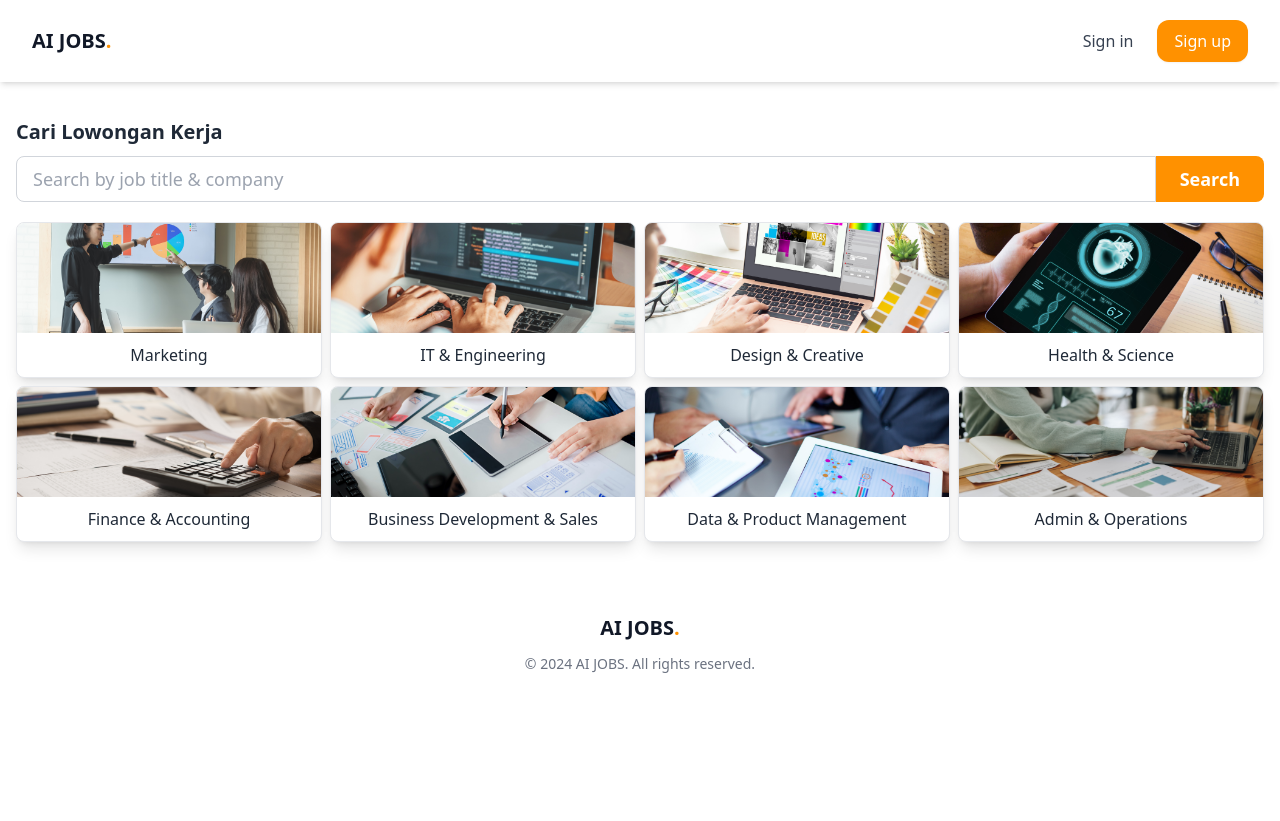
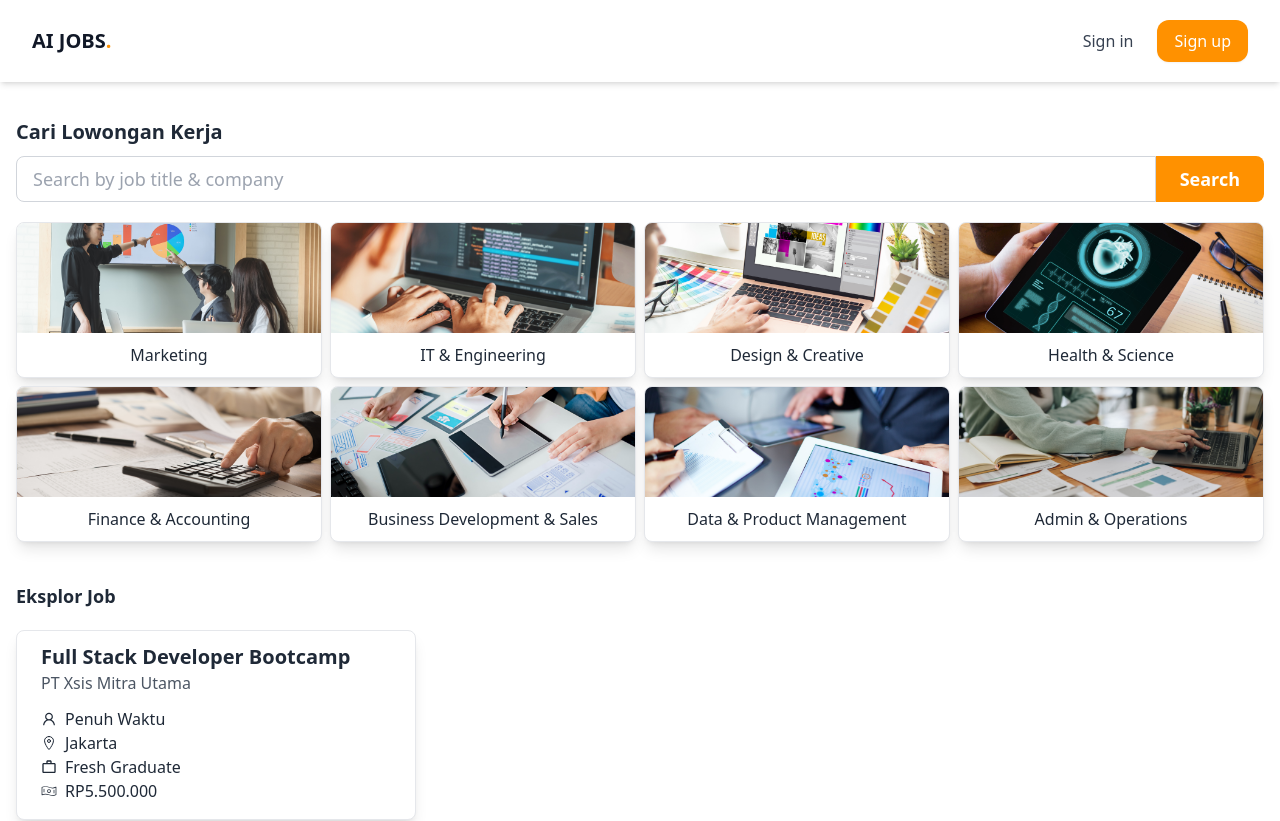
Before and after one commit to tasyaangesti/job-seeker, a React (Vite) app in the folder client/: page / in a window 1280 px wide. Shown: the top 821 px of the page. Before the commit the page ends 800 px from the top, so only its background shows below. Built offline with nearby package versions, Linux system fonts and the light colour scheme.

Commit message:
feat: section cardjob

```diff
--- a/client/package.json
+++ b/client/package.json
@@ -12,6 +12,7 @@
   "dependencies": {
     "react": "^18.3.1",
     "react-dom": "^18.3.1",
+    "react-icons": "^5.3.0",
     "react-router-dom": "^6.26.1"
   },
   "devDependencies": {
--- a/client/src/components/Dashboard.jsx
+++ b/client/src/components/Dashboard.jsx
@@ -1,3 +1,4 @@
+import CardJob from "./section/CardJob";
 import Category from "./section/Category";
 import Search from "./section/Search";
 
@@ -7,6 +8,7 @@ export default function Dashboard() {
       <h1 className="text-xl font-semibold mb-[10px]"> Cari Lowongan Kerja</h1>
       <Search />
       <Category />
+      <CardJob />
     </div>
   );
 }
--- /dev/null
+++ b/client/src/components/section/CardJob.jsx
@@ -0,0 +1,46 @@
+import { AiOutlineUser } from "react-icons/ai";
+import { IoLocationOutline } from "react-icons/io5";
+import { MdWorkOutline } from "react-icons/md";
+import { PiMoneyWavyLight } from "react-icons/pi";
+
+export default function CardJob() {
+  return (
+    <div className="py-">
+      <h1 className="text-lg font-semibold my-[20px]"> Eksplor Job</h1>
+      <div className="container mx-auto">
+        <div className="grid grid-cols-1 sm:grid-cols-2 lg:grid-cols-3 gap-6">
+          {/* job card */}
+          <div className="bg-white shadow-lg rounded-lg border border-gray-200 overflow-hidden transition-shadow duration-300 hover:border-[#FF9100] py-3">
+            {/* position - company */}
+            <div className="px-6">
+              <h3 className="text-xl font-semibold text-gray-800">
+                Full Stack Developer Bootcamp
+              </h3>
+              <p className="text-gray-600 mb-1">PT Xsis Mitra Utama</p>
+            </div>
+
+            {/* detail */}
+            <div className="mx-6 mt-4">
+              <div className="my-1 flex flex-row">
+                <AiOutlineUser />
+                <p className="ml-2 -mt-1">Penuh Waktu</p>
+              </div>
+              <div className="my-1 flex flex-row">
+                <IoLocationOutline />
+                <p className="ml-2 -mt-1">Jakarta</p>
+              </div>
+              <div className="my-1 flex flex-row">
+                <MdWorkOutline />
+                <p className="ml-2 -mt-1">Fresh Graduate</p>
+              </div>
+              <div className="my-1 flex flex-row">
+                <PiMoneyWavyLight />
+                <p className="ml-2 -mt-1">RP5.500.000</p>
+              </div>
+            </div>
+          </div>
+        </div>
+      </div>
+    </div>
+  );
+}
```
Also changed, not shown: 1 other file (tests, documents, lock files or other folders).
